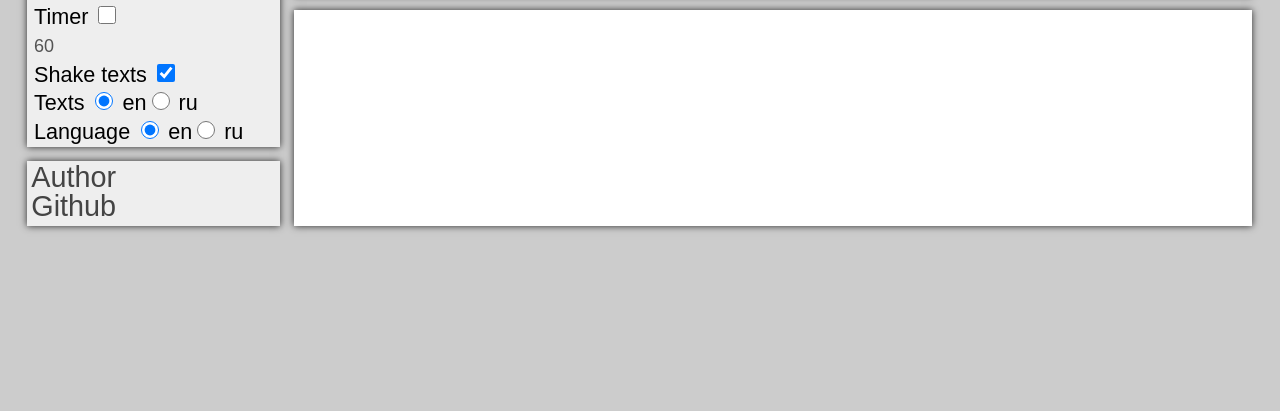
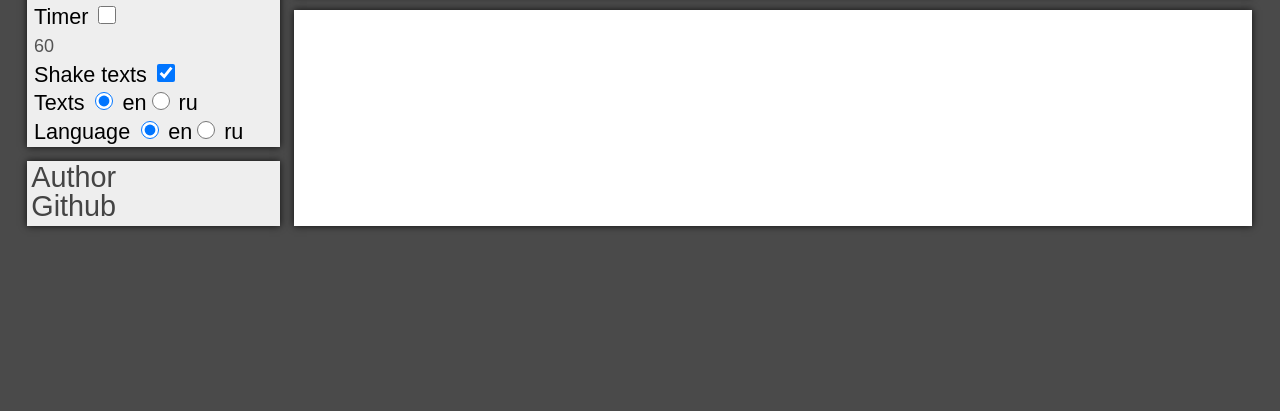
Before and after one commit to kerrytazi/keyboard-training, a plain HTML site: page public/index.html in a window 1280 px wide. Shown: the part 389-800 px from the top of the page. Drawn offline with Linux system fonts and the light colour scheme; no server answers.

Commit message:
little fix

```diff
--- a/public/index.html
+++ b/public/index.html
@@ -2,7 +2,7 @@
 <html lang="en">
 <head>
     <meta charset="UTF-8">
-    <title>Keyboard trainer</title>
+    <title>Keyboard training</title>
     <link rel="stylesheet" href="main.css">
     <script src="vue.min.js"></script>
     <script src="main.js" defer></script>
--- a/public/main.css
+++ b/public/main.css
@@ -204,10 +204,6 @@ textarea {
 
 @media only screen and (max-width: 177.77777vh) {
 
-body {
-    background: #cccccc;
-}
-
 .cont_block {
     box-shadow: 0 0 .5625vw rgba(0, 0, 0, .8);
 }
```
